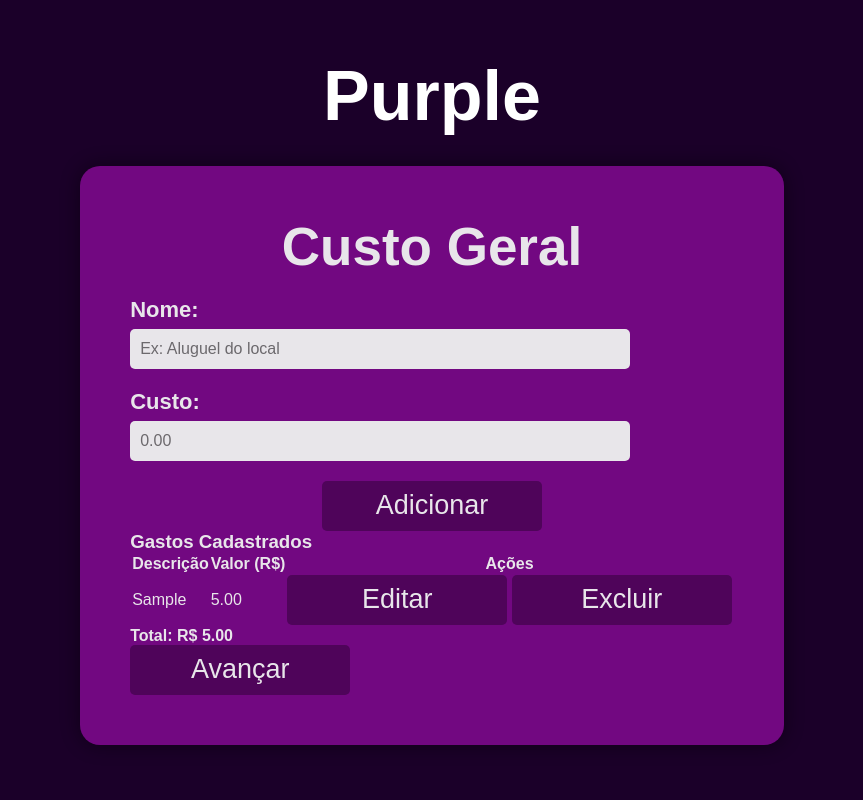
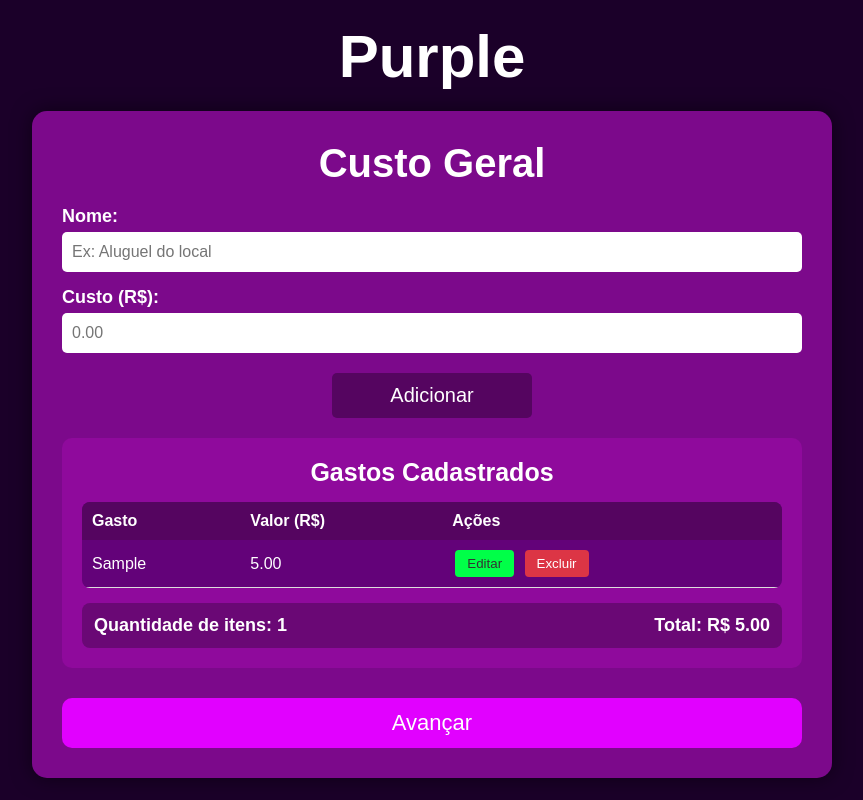
Before and after one commit to andrekaua/repo_purple, a website: page public/gastos-do-evento.html in a window 1280 px wide. Both pictures are taken after typing "Sample", "5" into the empty fields and a click on the button "Adicionar". Shown: the whole page, without its empty margins (208-1071 px from the left). Drawn offline with Linux system fonts and the light colour scheme.

Commit message:
gastos html, css e js feitos

```diff
--- /dev/null
+++ b/public/css/gastos.css
@@ -0,0 +1,255 @@
+* {
+    margin: 0;
+    padding: 0;
+    box-sizing: border-box;
+    font-family: 'Arial', sans-serif;
+}
+
+body {
+    min-height: 100vh;
+    background: #1B0029;
+    color: white;
+    display: flex;
+    align-items: center;
+    justify-content: center;
+    padding: 20px;
+}
+
+.container {
+    width: 100%;
+    max-width: 800px;
+}
+
+#logo {
+    font-size: 60px;
+    font-weight: bold;
+    text-align: center;
+    color: white;
+    margin-bottom: 20px;
+}
+
+#corpo {
+    background-color: #7c098b;
+    padding: 30px;
+    border-radius: 15px;
+    box-shadow: 0 0 20px rgba(0, 0, 0, 0.5);
+}
+
+#titulo {
+    font-size: 40px;
+    margin-bottom: 20px;
+    text-align: center;
+}
+
+/* Notificação */
+#notificacao {
+    padding: 12px;
+    margin-bottom: 15px;
+    border-radius: 8px;
+    text-align: center;
+    font-weight: bold;
+    display: none;
+}
+
+.notification-success {
+    background-color: #28a745;
+}
+
+.notification-error {
+    background-color: #dc3545;
+}
+
+/* Formulário */
+.form {
+    margin-bottom: 15px;
+}
+
+label {
+    font-size: 18px;
+    margin-bottom: 5px;
+    font-weight: bold;
+    display: block;
+}
+
+input[type="text"],
+input[type="number"] {
+    width: 100%;
+    height: 40px;
+    padding: 10px;
+    border-radius: 5px;
+    border: none;
+    font-size: 16px;
+    outline: none;
+}
+
+input:focus {
+    box-shadow: 0 0 0 3px rgba(255, 255, 255, 0.3);
+}
+
+.invalid-input {
+    border: 2px solid #dc3545;
+}
+
+/* Botão Adicionar */
+#adicionar {
+    text-align: center;
+    margin: 20px 0;
+}
+
+#adicionar button {
+    width: 200px;
+    height: 45px;
+    background-color: #550560;
+    color: white;
+    font-size: 20px;
+    border-radius: 5px;
+    border: none;
+    cursor: pointer;
+    transition: background-color 0.3s, transform 0.2s;
+}
+
+#adicionar button:hover {
+    background-color: #6A1B9A;
+    transform: translateY(-3px);
+}
+
+/* Lista de Gastos */
+#lista {
+    background-color: #8f0a9c;
+    padding: 20px;
+    border-radius: 10px;
+    margin-top: 20px;
+}
+
+#lista h3 {
+    text-align: center;
+    margin-bottom: 15px;
+    font-size: 25px;
+}
+
+#tabela_gastos {
+    width: 100%;
+    border-collapse: collapse;
+    color: white;
+    background-color: rgb(99, 2, 121);
+    border-radius: 8px;
+    overflow: hidden;
+    margin-bottom: 15px;
+}
+
+#tabela_gastos th {
+    background-color: #550560;
+    color: white;
+    padding: 10px;
+    text-align: left;
+}
+
+#tabela_gastos td {
+    padding: 10px;
+    border-bottom: 1px solid #ddd;
+    color: white;
+}
+
+#tabela_gastos tr:nth-child(even) {
+    background-color: rgb(99, 2, 121);
+}
+
+#tabela_gastos button {
+    padding: 6px 12px;
+    margin: 0 3px;
+    border: none;
+    border-radius: 4px;
+    cursor: pointer;
+}
+
+#tabela_gastos button.edit-expense {
+    background-color: #00ff48;
+    color: #333;
+}
+
+#tabela_gastos button.delete-expense {
+    background-color: #dc3545;
+    color: white;
+}
+
+/* Total dos gastos */
+#total-gasto {
+    display: flex;
+    justify-content: space-between;
+    padding: 12px;
+    font-size: 18px;
+    font-weight: bold;
+    background-color: #6a0875;
+    border-radius: 8px;
+}
+
+/* Área de Edição */
+#edicao {
+    background-color: #8f0a9c;
+    border-radius: 10px;
+    padding: 20px;
+    margin-top: 30px;
+    display: none;
+}
+
+#edicao h3 {
+    font-size: 25px;
+    text-align: center;
+    margin-bottom: 20px;
+}
+
+.edit-actions {
+    display: flex;
+    justify-content: center;
+    gap: 15px;
+    margin-top: 20px;
+}
+
+#salvar_edicao,
+#cancelar_edicao {
+    width: 120px;
+    height: 40px;
+    font-size: 16px;
+    border: none;
+    border-radius: 5px;
+    cursor: pointer;
+}
+
+#salvar_edicao {
+    background-color: #28a745;
+    color: white;
+}
+
+#cancelar_edicao {
+    background-color: #6c757d;
+    color: white;
+}
+
+/* Botão Avançar */
+#navegacao {
+    text-align: center;
+    margin-top: 30px;
+}
+
+#avancar {
+    text-decoration: none;
+    display: inline-block;
+    width: 100%;
+}
+
+#botao-princ {
+    width: 100%;
+    height: 50px;
+    background-color: #e101ff;
+    color: white;
+    font-size: 22px;
+    border-radius: 10px;
+    border: none;
+    cursor: pointer;
+    transition: background-color 0.3s, transform 0.2s;
+}
+
+#botao-princ:hover {
+    background-color: #550560;
+    transform: translateY(-3px);
+}
--- a/public/gastos-do-evento.html
+++ b/public/gastos-do-evento.html
@@ -3,51 +3,84 @@
 <head>
     <meta charset="UTF-8">
     <meta name="viewport" content="width=device-width, initial-scale=1.0">
-    <link rel="stylesheet" href="css/entrada-de-dados.css">
+    <link rel="stylesheet" href="/public/css/gastos.css">
     <title>Gastos do Evento</title>
 </head>
 <body>
-    <div>
+    <div class="container">
         <h1 id="logo">Purple</h1>
         <div id="corpo">
             <h2 id="titulo">Custo Geral</h2>
+
+            <div id="notificacao" class="notification"></div>
+
+            <div class="form">
                 <label for="gasto_nome">Nome:</label>
                 <input type="text" id="gasto_nome" placeholder="Ex: Aluguel do local">
-
-                <label for="gasto_valor">Custo:</label>
-                <input type="number" id="gasto_valor" placeholder="0.00" step="0.01" min="0">
-
-                <div id="botao-container">
-                    <button type="button" id="adicionar" onclick="adicionar_gastos()">Adicionar</button>
             </div>
 
-                <!-- Tabela para exibir os gastos cadastrados -->
-                <div id="lista-gastos">
+            <div class="form">
+                <label for="gasto_valor">Custo (R$):</label>
+                <input type="number" id="gasto_valor" placeholder="0.00" step="0.01" min="0">
+            </div>
+
+            <div id="adicionar">
+                <button type="button" id="adicionar_gasto" onclick="add_gasto()">Adicionar</button>
+            </div>
+
+            <!-- Tabela para mostrar gastos -->
+            <div id="lista">
                 <h3>Gastos Cadastrados</h3>
                 <table id="tabela_gastos">
+                    <thead>
                         <tr>
-                            <th>Descrição</th>
+                            <th>Gasto</th>
                             <th>Valor (R$)</th>
                             <th>Ações</th>
                         </tr>
-                        <!-- Os gastos serão adicionados aqui dinamicamente -->
+                    </thead>
+                    <tbody>
+                        <!-- Os gastos serão adicionados aqui-->
+                    </tbody>
                 </table>
 
                 <!-- Total dos gastos -->
-                    <div id="total-gastos">
-                        <strong>Total: R$ <span id="valor-total">0.00</span></strong>
+                <div id="total-gasto">
+                    <span>Quantidade de itens: <span id="quantidade-itens">0</span></span>
+                    <span>Total: R$ <span id="valor-total">0.00</span></span>
+                </div>
+            </div>
+
+            <!-- Área para edição de gastos -->
+            <div id="edicao">
+                <h3>Editar Gasto</h3>
+
+                <div class="form">
+                    <label for="edit_nome">Nome:</label>
+                    <input type="text" id="edit_nome" placeholder="Nome do gasto">
+                </div>
+
+                <div class="form">
+                    <label for="edit_valor">Valor (R$):</label>
+                    <input type="number" id="edit_valor" placeholder="0.00" step="1" min="0">
+                </div>
+
+                <input type="hidden" id="edit">
+
+                <div class="edit-actions">
+                    <button type="button" id="salvar_edicao" class="button-save">Salvar</button>
+                    <button type="button" id="cancelar_edicao" class="button-cancel">Cancelar</button>
                 </div>
             </div>
 
             <div id="navegacao">
-                    <a href="tipo-de-ingresso.html" id="link-avancar">
+                <a id="avançar">
                     <button type="button" id="botao-princ" onclick="cadastrar_gastos()">Avançar</button>
                 </a>
             </div>
         </div>
     </div>
 
-    <!-- IMPORTANTE: O script deve ser incluído no final do body -->
     <script src="js/gasto.js"></script>
 </body>
 </html>
--- a/public/js/gasto.js
+++ b/public/js/gasto.js
@@ -1,147 +1,159 @@
-// Array para armazenar todos os gastos
-let listaGastos = [];
+let gastos = [];
+const nome_gasto = document.getElementById('gasto_nome');
+const valor_gasto = document.getElementById('gasto_valor');
+const notification = document.getElementById('notificacao');
+const tabelaGastos = document.getElementById('tabela_gastos').getElementsByTagName('tbody')[0];
+const quantidadeItens = document.getElementById('quantidade-itens');
+const valorTotal = document.getElementById('valor-total');
 
-// Função para adicionar gastos à tabela
-function adicionar_gastos() {
-    let gasto_nome = document.getElementById("gasto_nome").value;
-    let gasto_valor = parseFloat(document.getElementById("gasto_valor").value);
+function atualizarTabela() {
+    tabelaGastos.innerHTML = "";
+    let total = 0;
+    for (let i = 0; i < gastos.length; i++) {
+        const gasto = gastos[i];
+        const row = tabelaGastos.insertRow();
+        row.insertCell(0).textContent = gasto.nome;
+        row.insertCell(1).textContent = gasto.valor.toFixed(2);
+        const acoes = row.insertCell(2);
+        acoes.innerHTML = `
+            <button onclick="editarGasto(${i})" class="edit-expense">Editar</button>
+            <button onclick="excluirGasto(${i})" class="delete-expense">Excluir</button>
+        `;
+        total += gasto.valor;
+    }
+    quantidadeItens.textContent = gastos.length;
+    valorTotal.textContent = total.toFixed(2);
+}
 
-    if (gasto_nome.trim() === "" || isNaN(gasto_valor) || gasto_valor <= 0) {
-        alert("Por favor, preencha todos os campos corretamente!");
+//quantidade de produto
+function quantidade() {
+    return gastos.length;
+}
+
+//soma dos produtos
+function calcularTotal() {
+    return gastos.reduce((soma, gasto) => soma + gasto.valor, 0);
+}
+
+//notificação - se for certo "true" se for errado "false"
+function mostrarNotificacao(msg, sucesso = false) {
+    notification.innerHTML = msg;
+    notification.style.display = "block";
+    notification.className = sucesso ? "notification notification-success" : "notification notification-error";
+    setTimeout(() => {
+        notification.style.display = "none";
+    }, 2000);
+}
+
+//add gasto
+function add_gasto() {
+    const nome = nome_gasto.value.trim();
+    const valor = parseFloat(valor_gasto.value);
+
+    if (!nome || isNaN(valor) || valor < 0) {
+        mostrarNotificacao("Erro: preencha todos os campos corretamente para adicionar!", false);
         return;
     }
 
-    let gasto = {
-        nome: gasto_nome,
-        valor: gasto_valor,
-        descricao: ""
-    };
+    gastos.push({ nome, valor });
+    mostrarNotificacao("Gasto cadastrado com sucesso!", true);
 
-    // Adicionar o gasto ao array
-    listaGastos.push(gasto);
+    atualizarTabela();
+    nome_gasto.value = "";
+    valor_gasto.value = "";
+}
 
-    // Atualizar a tabela
+// excluir gasto
+function excluirGasto(index) {
+    gastos.splice(index, 1);
     atualizarTabela();
 
-    document.getElementById("gasto_nome").value = "";
-    document.getElementById("gasto_valor").value = "";
+    mostrarNotificacao("Gasto excluído com sucesso!", false);
 }
 
-function atualizarTabela() {
-    let tabela = document.getElementById("tabela_gastos");
+// editar
+function editarGasto(index) {
+    const gasto = gastos[index];
+    document.getElementById('edit_nome').value = gasto.nome;
+    document.getElementById('edit_valor').value = gasto.valor;
+    document.getElementById('edit').value = index;
+    document.getElementById('edicao').style.display = 'block';
 
-    while (tabela.rows.length > 1) {
-        tabela.deleteRow(1);
+    mostrarNotificacao("Gasto editado com sucesso", false);
+}
+
+// Salva o edit
+document.getElementById('salvar_edicao').onclick = function() {
+    const index = document.getElementById('edit').value;
+    const nome = document.getElementById('edit_nome').value.trim();
+    const valor = parseFloat(document.getElementById('edit_valor').value);
+
+    if (!nome || isNaN(valor) || valor < 0) {
+        notification.innerHTML = "Erro ao editar gasto!";
+        return;
     }
 
-    let total = 0;
+    gastos[index] = { nome, valor };
+    atualizarTabela();
+    document.getElementById('edicao').style.display = 'none';
+    mostrarNotificacao("Gasto editado com sucesso!", true);
+};
 
-    // Adicionar cada gasto à tabela
-    for (let i = 0; i < listaGastos.length; i++) {
-        let gasto = listaGastos[i];
+//cancela  a edição
+document.getElementById('cancelar_edicao').onclick = function() {
+    document.getElementById('edicao').style.display = 'none';
+};
 
-        // Criar uma nova linha
-        let novaLinha = tabela.insertRow();
+// cadastrar gastos
+function cadastrar_gastos() {
+    let qtd = quantidadeGastos();
+    console.log("Quantidade de gastos:", qtd);
 
-        // Inserir células
-        let celNome = novaLinha.insertCell(0);
-        let celValor = novaLinha.insertCell(1);
-        let celAcoes = novaLinha.insertCell(2);
+    let total = calcularTotal();
+    console.log("Total atual:", total);
 
-        // Adicionar os dados às células
-        celNome.textContent = gasto.nome;
-        celValor.textContent = gasto.valor.toFixed(2);
-
-        // Adicionar botões de editar e excluir
-        celAcoes.innerHTML = `
-            <button onclick="editarGasto(${i})">Editar</button>
-            <button onclick="excluirGasto(${i})">Excluir</button>
-        `;
-
-        total += gasto.valor;
-    }
-
-    // Atualizar o valor total
-    document.getElementById("valor-total").textContent = total.toFixed(2);
-}
-
-// Função para editar um gasto
-function editarGasto(indice) {
-    let gasto = listaGastos[indice];
-
-    // Preencher os campos com os valores do gasto
-    document.getElementById("gasto_nome").value = gasto.nome;
-    document.getElementById("gasto_valor").value = gasto.valor;
-
-    listaGastos.splice(indice, 1);
-
-    // Atualizar a tabela
-    atualizarTabela();
-}
-
-// Função para excluir um gasto
-function excluirGasto(indice) {
-    // Confirmar antes de excluir
-    if (confirm("Tem certeza que deseja excluir este gasto?")) {
-        listaGastos.splice(indice, 1);
-
-        atualizarTabela();
-    }
-}
-
-// Função para cadastrar todos os gastos no servidor
-function cadastrar_gastos() {
-    // Verificar se há gastos para cadastrar
-    if (listaGastos.length === 0) {
-        alert("Adicione pelo menos um gasto antes de avançar!");
+    //validações
+    if (gastos.length === 0) {
+        mostrarNotificacao("Adicione pelo menos um gasto antes de avançar!", false);
         return false;
     }
 
-    // Obter o ID do evento do input ou do localStorage
-    const eventoIdElement = document.getElementById("evento_id");
-    const evento_id = document.getElementById("evento_id").value || sessionStorage.getItem("evento_id");
-
-    if (!evento_id) {
-        alert("É necessário ter um evento cadastrado primeiro!");
-        return false;
-    }
-
-    // Criar um objeto com todos os gastos
-    let dados = {
+    const dados_gastos = {
         evento_id: evento_id,
-        gastos: listaGastos
+        nome: nome,
+        valor_gasto: valor_gasto,
+        qntdd_gastos: qtd
     };
 
-    // Enviar dados para o servidor via fetch API
-    fetch("/entrada-dados/cadastrarGastos", {
+    console.log("Dados dos gastos:", dados_gastos);
+
+    fetch("/gasto/cadastrar_evento", {
         method: "POST",
         headers: {
             "Content-Type": "application/json"
         },
-        body: JSON.stringify(dados)
+        body: JSON.stringify(dados_gastos)
     })
     .then(resposta => {
-        if (resposta.ok) {
-            return resposta.json();
-        } else {
+        if (!resposta.ok) {
             throw new Error("Erro ao cadastrar gastos!");
         }
+        return resposta.json();
     })
     .then(resposta => {
         console.log("Resposta do servidor:", resposta);
-        alert("Gastos cadastrados com sucesso!");
-
-        // Limpar a lista após cadastro bem-sucedido
-        listaGastos = [];
-        atualizarTabela();
-
-        // Redirecionar ou continuar para a próxima etapa
-        // window.location.href = "proxima-pagina.html";
+        const gastos_id = resposta.gastos_id;
+        sessionStorage.setItem("gastos_id", gastos_id);
+        alert("gastos cadastrado com sucesso! ID: " + gastos_id);
+        window.location.href = "gastos-do-gastos.html";
     })
     .catch(erro => {
         console.error("Erro:", erro);
         alert("Erro ao cadastrar gastos. Por favor, tente novamente.");
     });
 
+    return false;
+
+    mostrarNotificacao("Gastos validados! Pronto para avançar!", true);
     return true;
 }
```
Also changed, not shown: 1 other file. Lines whose indentation alone changed are shown as unchanged.
